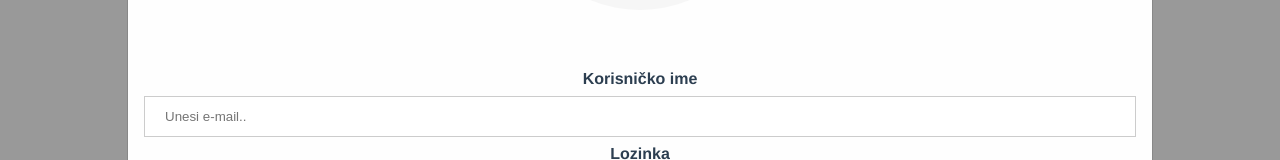
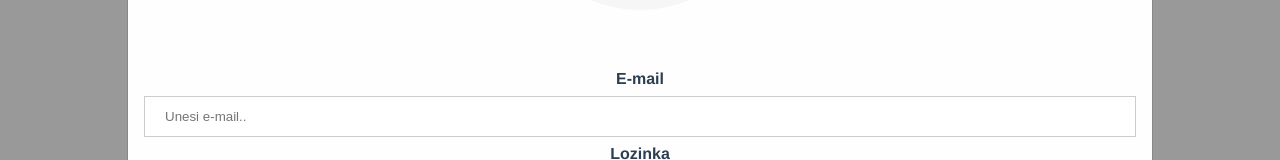
Before and after one commit to Lea45/Gym-Pula, a Vue app: page /Login in a window 1280 px wide. Both pictures are taken after a click on the button "Prijava". Shown: the part 395-555 px from the top of the page. Built offline with nearby package versions, Linux system fonts and the light colour scheme.

Commit message:
https://github.com/varziclea/lea-kristijan-vue-app-template.git

```diff
--- a/src/views/Login.vue
+++ b/src/views/Login.vue
@@ -76,7 +76,7 @@
 
     <!-- ------------------------------------------------------- korisničko ime / e-mail ---------------------------------------------------------------->
         <div class="container">
-          <label for="uname"><b>Korisničko ime</b></label>
+          <label for="uname"><b>E-mail</b></label>
           <input type="text" v-model="Email" placeholder="Unesi e-mail.." name="uname" required> <br>
 
 
```
